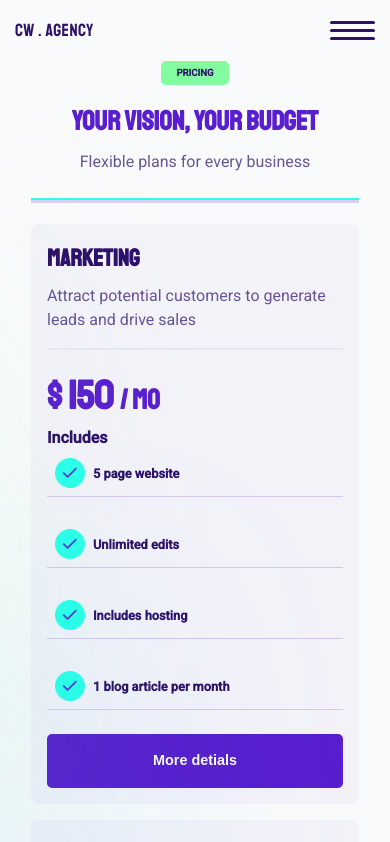
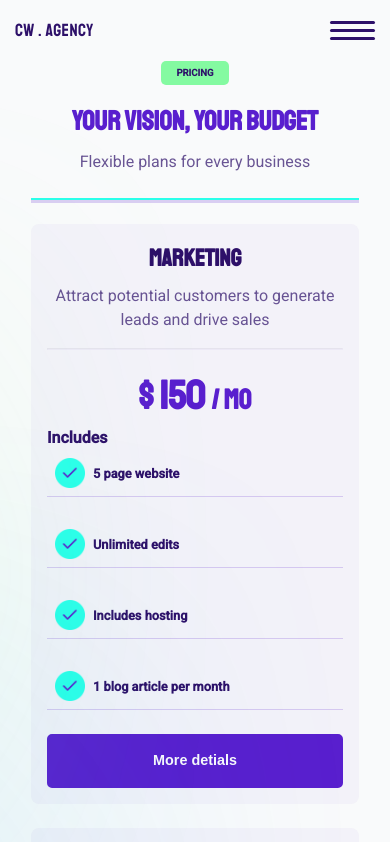
Before and after one commit to ChristianWare/chris-ware-agency, a Next.js app: page / in a window 390 px wide. Shown: the top 842 px of the page. Built offline with nearby package versions, Linux system fonts and the light colour scheme.

Commit message:
price card center text mobile

```diff
--- a/src/app/components/Pricing/Pricing.module.css
+++ b/src/app/components/Pricing/Pricing.module.css
@@ -10,7 +10,7 @@
 .bottom {
   display: grid;
   grid-template-columns: repeat(3, 1fr);
-  grid-gap: 2rem;
+  grid-gap: 3rem;
   /* padding: 0rem 20rem; */
 }
 
@@ -105,4 +105,8 @@
   .content {
     padding: 2rem;
   }
+
+  .planName, .price, .description {
+    text-align: center;
+  }
 }
```
